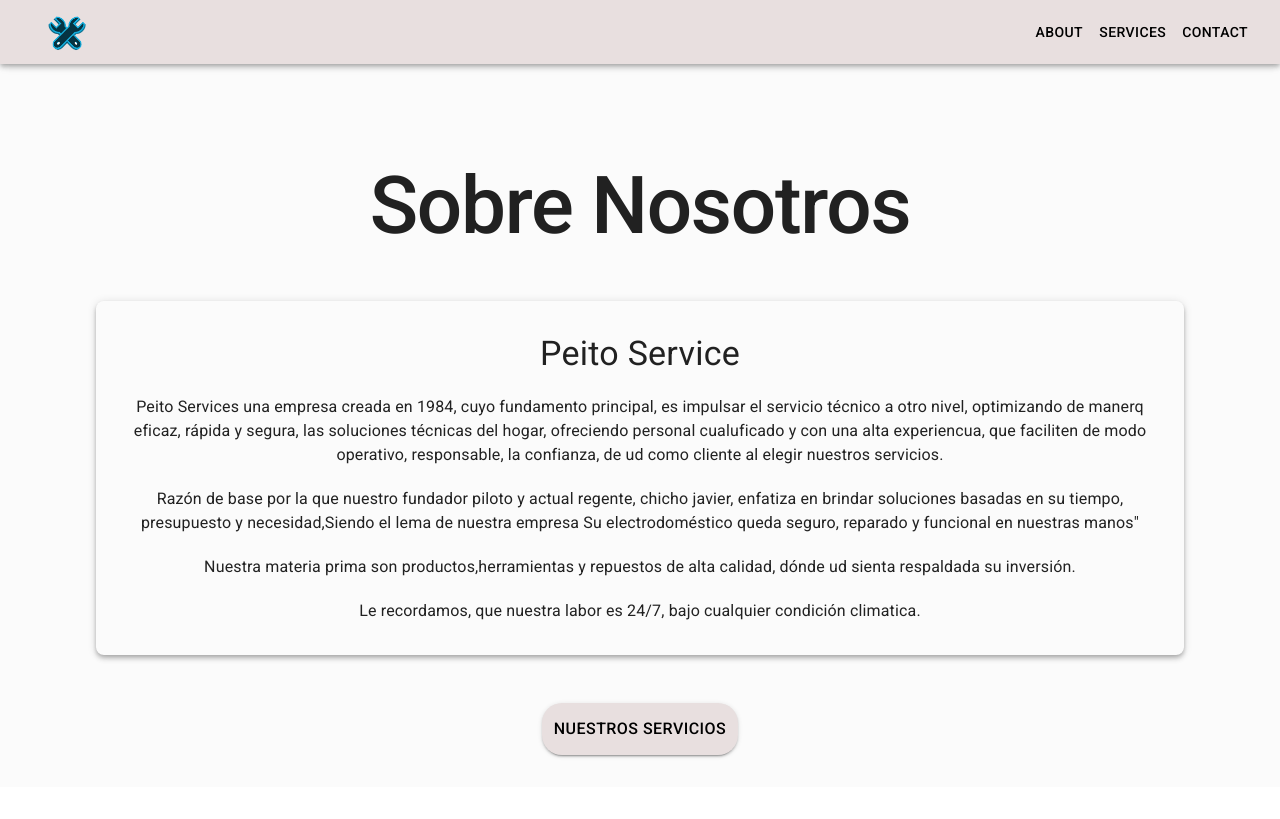
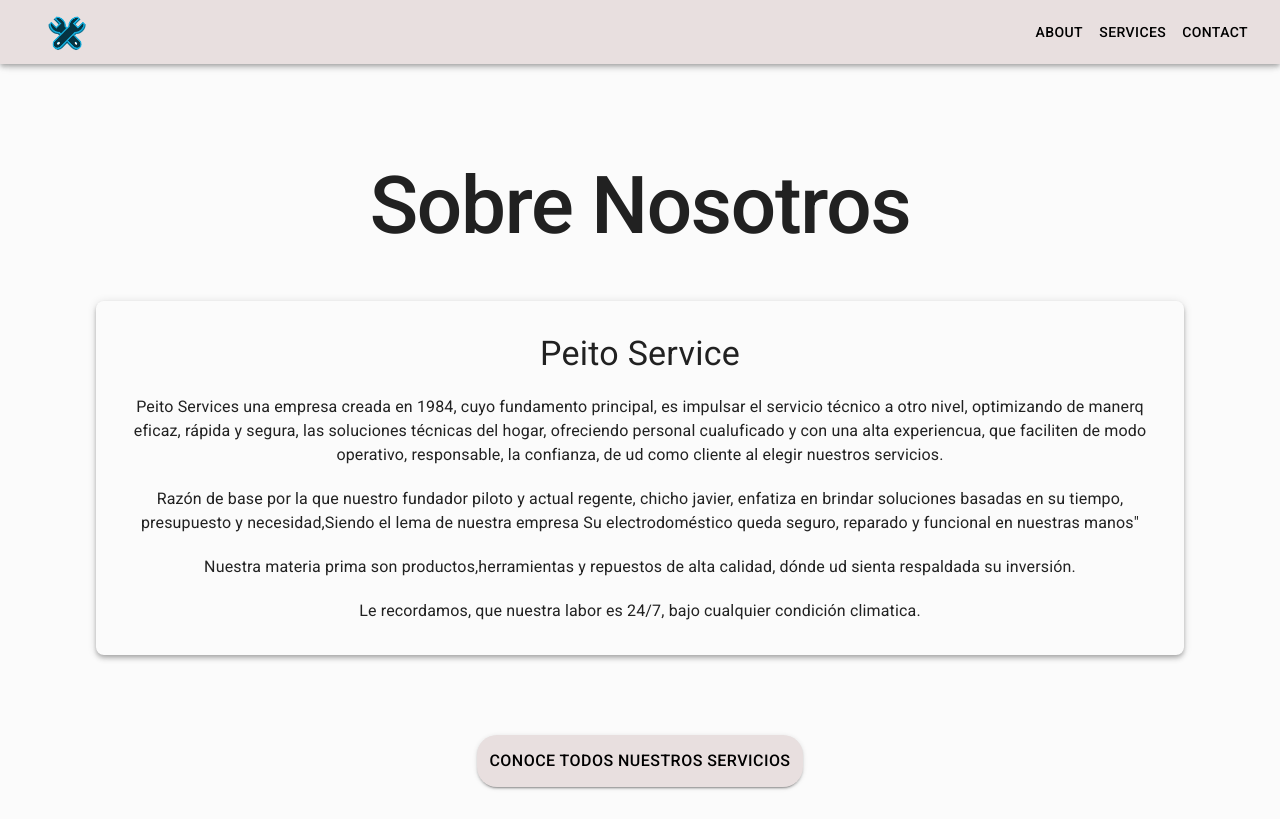
Before and after one commit to Carlosmarrano/TechnicalService, a React (Vite) app: page /about in a window 1280 px wide. Built offline with nearby package versions, Linux system fonts and the light colour scheme.

Commit message:
Componentes de botones Agregado

```diff
--- /dev/null
+++ b/src/TechnicalService/components/Buttons/AboutUsButton.jsx
@@ -0,0 +1,14 @@
+import { Box, Button } from "@mui/material"
+import { Link as LinkRRD } from "react-router-dom";
+
+export const AboutUsButton = () => {
+
+    return (
+
+        <Box sx={{ textAlign: "center", alignContent: "center" }}>
+            <Button component={LinkRRD} to="/About" variant="contained" sx={{ bgcolor: "primary.main", color: "black", padding: { xs: 1, md: 1.5 }, borderRadius: 5, fontSize: { xs: 14, md: 16 } }}>
+                Sobre Nosotros
+            </Button>
+        </Box>
+    )
+}
--- /dev/null
+++ b/src/TechnicalService/components/Buttons/AllServiceButton.jsx
@@ -0,0 +1,12 @@
+import { Box, Button } from "@mui/material"
+import { Link as LinkRRD } from "react-router-dom";
+
+export const AllServiceButton = () => {
+    return (
+        <Box sx={{ textAlign: "center", mt: 4 }}>
+            <Button component={LinkRRD} to="/Service" variant="contained" size="large" sx={{ display: "flex", bgcolor: "primary.main", color: "black", padding: { xs: 1, md: 1.5 }, borderRadius: 5, fontSize: { xs: 14, md: 16 } }}>
+                Conoce todos nuestros servicios
+            </Button>
+        </Box>
+    )
+}
--- /dev/null
+++ b/src/TechnicalService/components/Buttons/FormButton.jsx
@@ -0,0 +1,10 @@
+import { Button, Grid } from "@mui/material"
+
+
+export const FormButtom = () => {
+    return (
+        <Grid size={{ xs: 12 }}>
+            <Button fullWidth variant="contained" sx={{ bgcolor: "primary.main", color: "black", padding: { xs: 1, md: 1.5 }, borderRadius: 5, fontSize: { xs: 14, md: 16 } }}>Enviar</Button>
+        </Grid>
+    )
+}
--- /dev/null
+++ b/src/TechnicalService/components/Buttons/ReviewsButton.jsx
@@ -0,0 +1,13 @@
+import { Box, Button, Grid } from "@mui/material"
+
+
+export const ReviewsButton = () => {
+
+    return (
+        <Grid sx={{ display: "flex", flexDirection: "column", alignItems: "center", justifyContent: "center", flex: 1 }}>
+            <Box>
+                <Button variant="contained" sx={{ display: "flex", bgcolor: "primary.main", color: "black", padding: { xs: 1, md: 1.5 }, borderRadius: 5, fontSize: { xs: 14, md: 16 } }}>Ver reseñas</Button>
+            </Box>
+        </Grid>
+    )
+}
--- /dev/null
+++ b/src/TechnicalService/components/Buttons/infoButton.jsx
@@ -0,0 +1,12 @@
+import {Box, Button } from "@mui/material"
+
+export const InfoButton = () => {
+
+    return (
+        <Box sx={{ display: "flex", justifyContent: { xs: "center", md: "flex-start" }, marginTop: { lg: 18, md: 15, xs: 8 }, marginBottom: { xs: 8 } }}>
+            <Button variant="contained" sx={{ bgcolor: "primary.main", color: "black", padding: { xs: 1, md: 1.5 }, borderRadius: 5, fontSize: { xs: 14, md: 16 } }}>
+                Más info
+            </Button>
+        </Box>
+    )
+}
--- a/src/TechnicalService/pages/aboutPage.jsx
+++ b/src/TechnicalService/pages/aboutPage.jsx
@@ -1,5 +1,6 @@
 import { Box, Button, Grid, Typography } from "@mui/material"
 import { TechnicalLayout } from "../layout/TechnicalLayout"
+import { AllServiceButton } from "../components/Buttons/AllServiceButton"
 
 
 export const AboutPage = () => {
@@ -25,11 +26,7 @@ export const AboutPage = () => {
                         <Typography variant="body1">Le recordamos, que nuestra labor es 24/7, bajo cualquier condición climatica.</Typography>
                     </Box>
                 </Box>
-                <Box sx={{ textAlign: "center" }}>
-                    <Button variant="contained" size="large" sx={{ display: "flex", bgcolor: "primary.main", color: "black", padding: { xs: 1, md: 1.5 }, borderRadius: 5, fontSize: { xs: 14, md: 16 }}}>
-                        nuestros servicios
-                    </Button>
-                </Box>
+                <AllServiceButton/>
             </Grid>
 
         </TechnicalLayout>
--- a/src/TechnicalService/pages/homePage.jsx
+++ b/src/TechnicalService/pages/homePage.jsx
@@ -1,4 +1,4 @@
-import { Box, Button, Card, CardContent, Container, Divider, Grid, Link, Stack, TextField, Typography } from "@mui/material";
+import { Box, Card, CardContent, Container, Divider, Grid, Link, Stack, TextField, Typography } from "@mui/material";
 import { TechnicalLayout } from "../layout/TechnicalLayout";
 import headerImage from "../../../public/header.png";
 import ServiceImage from "../../../public/logo.png";
@@ -9,26 +9,27 @@ import InstagramIcon from '@mui/icons-material/Instagram';
 import YouTubeIcon from '@mui/icons-material/YouTube';
 import XIcon from '@mui/icons-material/X';
 import { AnimatedNumber } from "../components/incrementNumbers";
+import { InfoButton } from "../components/Buttons/infoButton";
+import { ReviewsButton } from "../components/Buttons/ReviewsButton";
+import { AllServiceButton } from "../components/Buttons/AllServiceButton";
+import { AboutUsButton } from "../components/Buttons/AboutUsButton";
+import { FormButtom } from "../components/Buttons/FormButton";
 
 export const HomePage = () => {
 
     return (
         <TechnicalLayout>
-            <Grid container sx={{ marginTop: 20, display: "flex", flexDirection: { xs: "column", md: "row" }, justifyContent: "center", alignItems: { xs: "center", md: "flex-start" }, gap: { xs: 6, md: 12, lg: 16 }, marginRight: 9.5}}>
+            <Grid container sx={{ marginTop: 20, display: "flex", flexDirection: { xs: "column", md: "row" }, justifyContent: "center", alignItems: { xs: "center", md: "flex-start" }, gap: { xs: 6, md: 12, lg: 16 }, marginRight: 9.5 }}>
 
-                <Grid sx={{ textAlign: { xs: "center", md: "left" }, flex: 1, maxWidth: { xs: "68%", md: "100%" }}}>
+                <Grid sx={{ textAlign: { xs: "center", md: "left" }, flex: 1, maxWidth: { xs: "68%", md: "100%" } }}>
                     <Typography variant="h1" sx={{ fontSize: { xs: 40, md: 60 }, fontWeight: 500 }}>
                         En Petu Service, le damos solución a tus problemas en casa
                     </Typography>
-                    <Box sx={{ display: "flex", justifyContent: { xs: "center", md: "flex-start" }, marginTop: { lg: 18, md: 15, xs: 8 }, marginBottom: {xs: 8} }}>
-                        <Button variant="contained" sx={{ bgcolor: "primary.main", color: "black", padding: { xs: 1, md: 1.5 }, borderRadius: 5, fontSize: { xs: 14, md: 16 } }}>
-                            Más info
-                        </Button>
-                    </Box>
+                    <InfoButton />
                 </Grid>
 
                 <Grid sx={{ width: "100%", maxWidth: 400, height: "auto", }}>
-                    <Box component="img" src={headerImage} alt="headerImage" sx={{ width: {xs: "68%", md: "100%"}, height: "auto", maskImage: 'linear-gradient(black 80%, transparent)', marginLeft: {xs: 6, md: 0}  }}>
+                    <Box component="img" src={headerImage} alt="headerImage" sx={{ width: { xs: "68%", md: "100%" }, height: "auto", maskImage: 'linear-gradient(black 80%, transparent)', marginLeft: { xs: 6, md: 0 } }}>
                     </Box>
                 </Grid>
             </Grid>
@@ -37,23 +38,18 @@ export const HomePage = () => {
 
                 <Grid sx={{ display: "flex", flexDirection: "column", alignItems: "center", justifyContent: "center", flex: 1 }}>
                     <Box>
-                        <AnimatedNumber targetNumber={50} sx={{ fontWeight: 900, fontSize: { xs: 50, md: 80 }}} />
+                        <AnimatedNumber targetNumber={50} sx={{ fontWeight: 900, fontSize: { xs: 50, md: 80 } }} />
                         <Typography sx={{ fontWeight: 500, fontSize: { xs: 19, md: 25 } }}>Clientes satisfechos</Typography>
                     </Box>
                 </Grid>
 
                 <Grid sx={{ display: "flex", flexDirection: "column", alignItems: "center", justifyContent: "center", flex: 1 }}>
                     <Box>
-                        <AnimatedNumber targetNumber={189} sx={{ fontWeight: 900, fontSize: { xs: 50, md: 80 }}} />
+                        <AnimatedNumber targetNumber={189} sx={{ fontWeight: 900, fontSize: { xs: 50, md: 80 } }} />
                         <Typography sx={{ fontWeight: 500, fontSize: { xs: 19, md: 25 } }}>Electrodomésticos reparados</Typography>
                     </Box>
                 </Grid>
-
-                <Grid sx={{ display: "flex", flexDirection: "column", alignItems: "center", justifyContent: "center", flex: 1 }}>
-                    <Box>
-                        <Button variant="contained" sx={{ display: "flex", bgcolor: "primary.main", color: "black", padding: { xs: 1, md: 1.5 }, borderRadius: 5, fontSize: { xs: 14, md: 16 } }}>Ver reseñas</Button>
-                    </Box>
-                </Grid>
+                <ReviewsButton />
             </Grid>
 
             <Grid container sx={{ marginTop: 20, display: "flex", alignItems: "center", flexDirection: "column", gap: 8, marginRight: 10 }}>
@@ -89,11 +85,7 @@ export const HomePage = () => {
                         <Typography>Lorem ipsum dolor sit amet consectetur adipisicing elit. Debitis, facilis ullam. Aliquid ad odio eveniet earum.</Typography>
                     </Box>
                 </Box>
-                <Box sx={{ textAlign: "center", mt: 4 }}>
-                    <Button variant="contained" size="large" sx={{ display: "flex", bgcolor: "primary.main", color: "black", padding: { xs: 1, md: 1.5 }, borderRadius: 5, fontSize: { xs: 14, md: 16 } }}>
-                        Conoce todos nuestros servicios
-                    </Button>
-                </Box>
+                <AllServiceButton />
             </Grid>
 
             <Grid container sx={{ marginTop: 20, display: "flex", alignItems: "center", flexDirection: "column", gap: 8, marginRight: 10 }}>
@@ -108,11 +100,7 @@ export const HomePage = () => {
                         <Typography variant="h5">Soporte Técnico</Typography>
                         <Typography>Lorem ipsum dolor sit amet consectetur adipisicing elit. Debitis, facilis ullam. Aliquid ad odio eveniet earumLorem ipsum dolor sit amet consectetur adipisicing elit. Debitis, facilis ullam. Aliquid ad odio eveniet earumLorem ipsum dolor sit amet consectetur adipisicing elit. Debitis, facilis ullam. Aliquid ad odio eveniet earumLorem.Lorem ipsum dolor sit amet consectetur adipisicing elit. Debitis, facilis ullam. Aliquid ad odio eveniet earumLorem ipsum dolor sit amet consectetur adipisicing elit. Debitis, facilis ullam. Aliquid ad odio eveniet earumLorem ipsum dolor sit amet consectetur adipisicing elit. Debitis, facilis ullam. Aliquid ad odio eveniet earumLorem.Lorem ipsum dolor sit amet consectetur adipisicing elit. Debitis, facilis ullam. Aliquid ad odio eveniet earumLorem ipsum dolor sit amet consectetur adipisicing elit. Debitis, facilis ullam. Aliquid ad odio eveniet earumLorem ipsum dolor sit amet consectetur adipisicing elit. Debitis, facilis ullam. Aliquid ad odio eveniet earumLorem.Lorem ipsum dolor sit amet consectetur adipisicing elit. Debitis, facilis ullam. Aliquid ad odio eveniet earumLorem ipsum dolor sit amet consectetur adipisicing elit. Debitis, facilis ullam. Aliquid ad odio eveniet earumLorem ipsum dolor sit amet consectetur adipisicing elit. Debitis, facilis ullam. Aliquid ad odio eveniet earumLorem.</Typography>
                     </Box>
-                    <Box sx={{ textAlign: "center", alignContent: "center" }}>
-                        <Button variant="contained" sx={{ bgcolor: "primary.main", color: "black", padding: { xs: 1, md: 1.5 }, borderRadius: 5, fontSize: { xs: 14, md: 16 } }}>
-                            Sobre Nosotros
-                        </Button>
-                    </Box>
+                    <AboutUsButton />
                 </Box>
             </Grid>
 
@@ -138,9 +126,7 @@ export const HomePage = () => {
                                 <Grid size={{ xs: 12 }}>
                                     <TextField label="Message" multiline rows={5} placeholder="Deja tu mensaje" variant="outlined" fullWidth required />
                                 </Grid>
-                                <Grid size={{ xs: 12 }}>
-                                    <Button fullWidth variant="contained" sx={{ bgcolor: "primary.main", color: "black", padding: { xs: 1, md: 1.5 }, borderRadius: 5, fontSize: { xs: 14, md: 16 } }}>Enviar</Button>
-                                </Grid>
+                                <FormButtom />
                             </Grid>
                         </form>
                     </CardContent>
```
